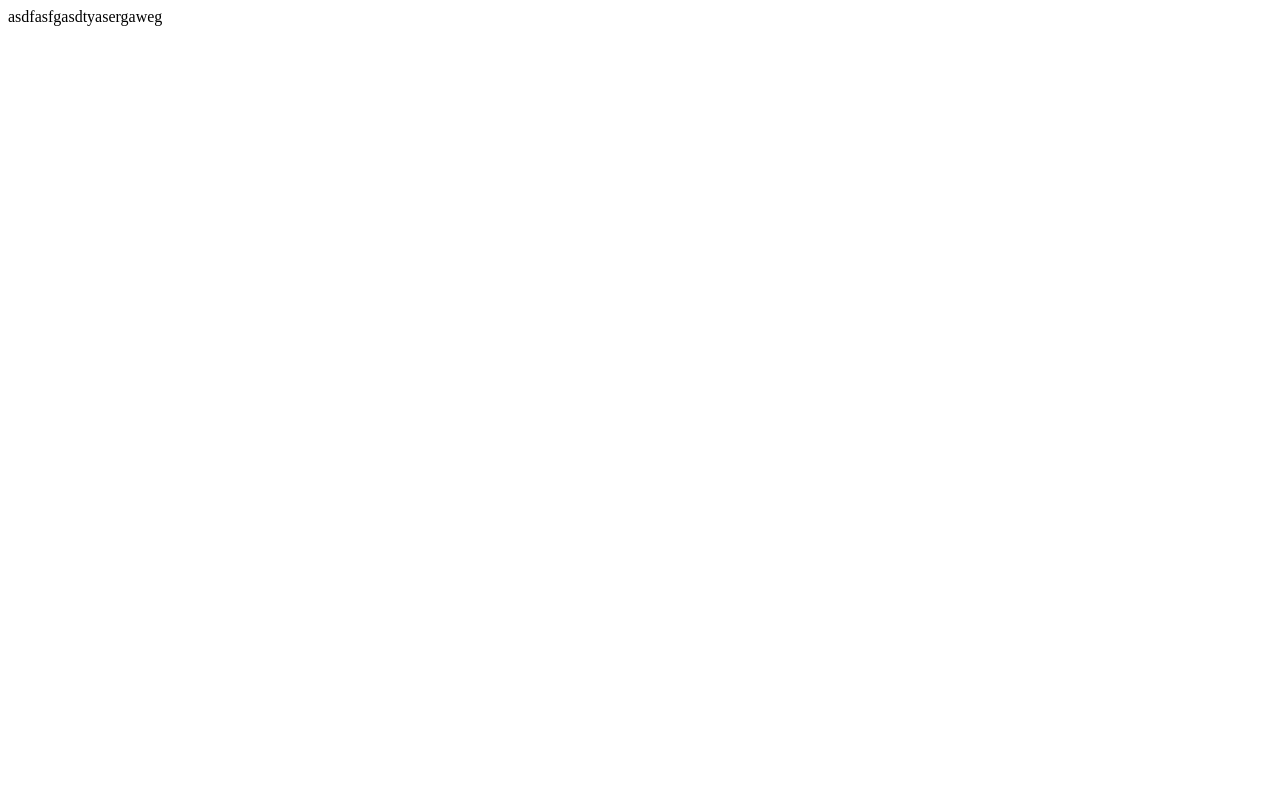
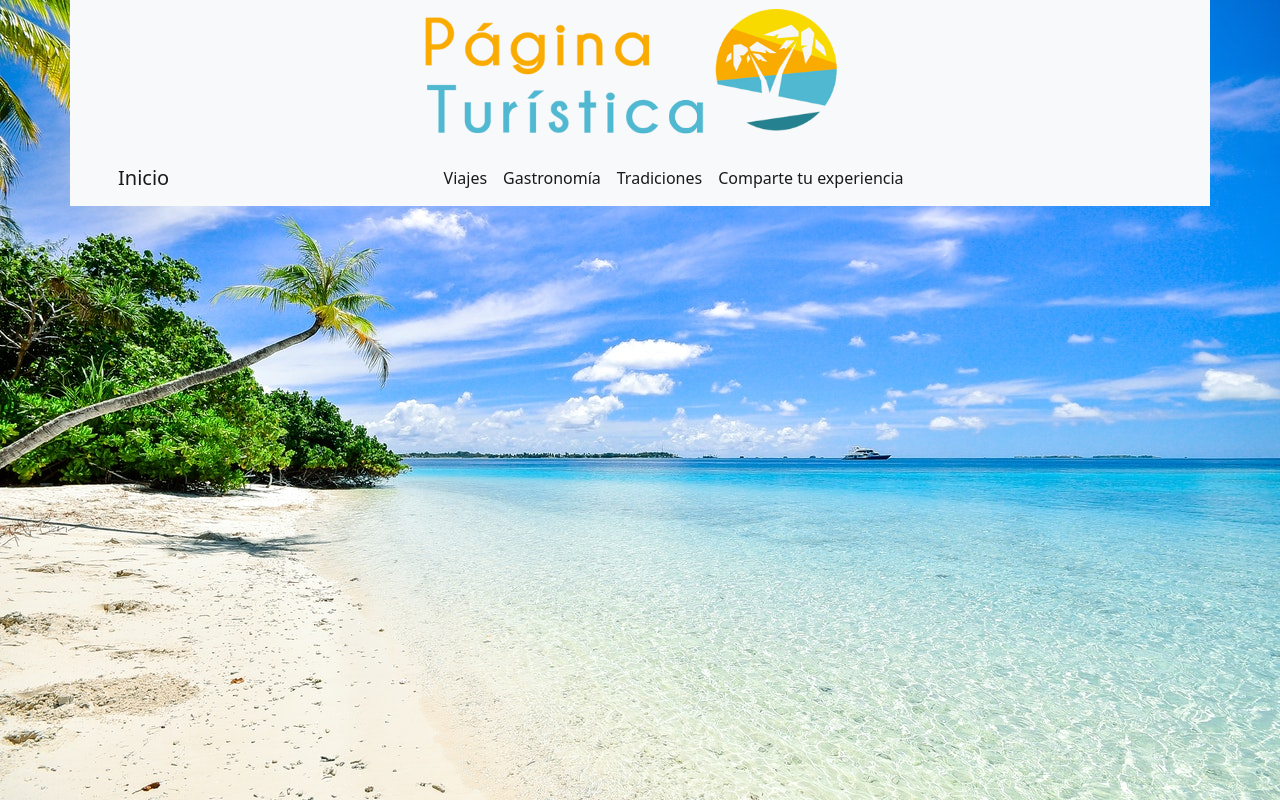
Before and after one commit to Ivan-Noriega/blog, a plain HTML site: page index.html in a window 1280 px wide. Drawn offline with nearby package versions, Linux system fonts and the light colour scheme.

Commit message:
primer avance

```diff
--- /dev/null
+++ b/assets/css/body.css
@@ -0,0 +1,10 @@
+body{
+    background-image: url(/assets/images/backgroud.jpg);
+    background-size: cover;
+    height: 100vh;
+    width: 100%;
+    background-repeat: no-repeat;
+    box-sizing: border-box;
+    padding: 0;
+    margin: 0;
+}
--- /dev/null
+++ b/assets/css/principal.css
@@ -0,0 +1,4 @@
+.imagen-header{
+    max-height: 150px;
+    width: auto;
+}
--- a/index.html
+++ b/index.html
@@ -1 +1,81 @@
-asdfasfgasdtyasergaweg
+<!doctype html>
+<html lang="en">
+  <head>
+    <!-- Required meta tags -->
+    <meta charset="utf-8">
+    <meta name="viewport" content="width=device-width, initial-scale=1">
+
+    <!-- Bootstrap CSS -->
+    <link href="https://cdn.jsdelivr.net/npm/bootstrap@5.0.2/dist/css/bootstrap.min.css" rel="stylesheet" integrity="sha384-EVSTQN3/azprG1Anm3QDgpJLIm9Nao0Yz1ztcQTwFspd3yD65VohhpuuCOmLASjC" crossorigin="anonymous">
+
+    <!-- Self Import -->
+
+    <title>Viaja.com</title>
+    <link rel="shortcut icon" href="/assets/svg/ico.svg" type="image/x-icon">
+    <link rel="stylesheet" href="/assets/css/body.css">
+    <link rel="stylesheet" href="/assets/css/principal.css">
+
+    <!--End Self Import -->
+  </head>
+  <body>
+    <!-- Self Code -->
+
+    <div class="principalContainer">
+      <div class="container bg-light">
+
+        <!--row principal-->
+        <div class="row d-flex justify-content-center">
+
+          <!--row header-->
+          <div class="row">
+
+            <!--imagen header-->
+          <div class="col-12 text-center">
+            <img src="/assets/images/logo-principal-top.png" alt="" class="img-fluid imagen-header">
+          </div>
+          <!--End imagen header-->
+
+          <!--Navbar-->
+          <nav class="navbar navbar-expand-lg navbar-light  bg-lihgt">
+            <div class="container-fluid d-flex justify-content-between">
+              <a class="navbar-brand" href="#">
+                Inicio
+              </a>
+              <button class="navbar-toggler" type="button" data-bs-toggle="collapse" data-bs-target="#navbarNavAltMarkup" aria-controls="navbarNavAltMarkup" aria-expanded="false" aria-label="Toggle navigation">
+                <span class="navbar-toggler-icon"></span>
+              </button>
+              <div class="collapse navbar-collapse d-flex justify-content-center" id="navbarNavAltMarkup">
+                <div class="navbar-nav text-center">
+                  <a class="nav-link active linkshoover" href="#">Viajes</a>
+                  <a class="nav-link active linkshoover" href="#">Gastronomía</a>
+                  <a class="nav-link active " href="#">Tradiciones</a>
+                  <a class="nav-link active" href="#">Comparte tu experiencia</a>
+                </div>
+              </div>
+            </div>
+          </nav>
+          <!--End Navbar-->
+
+          </div>
+          <!--End row header-->
+
+        </div>
+        <!--End row principal-->
+
+      </div>
+    </div>
+
+    <!-- End Self Code -->
+
+    <!-- Optional JavaScript; choose one of the two! -->
+
+    <!-- Option 1: Bootstrap Bundle with Popper -->
+    <script src="https://cdn.jsdelivr.net/npm/bootstrap@5.0.2/dist/js/bootstrap.bundle.min.js" integrity="sha384-MrcW6ZMFYlzcLA8Nl+NtUVF0sA7MsXsP1UyJoMp4YLEuNSfAP+JcXn/tWtIaxVXM" crossorigin="anonymous"></script>
+
+    <!-- Option 2: Separate Popper and Bootstrap JS -->
+    <!--
+    <script src="https://cdn.jsdelivr.net/npm/@popperjs/core@2.9.2/dist/umd/popper.min.js" integrity="sha384-IQsoLXl5PILFhosVNubq5LC7Qb9DXgDA9i+tQ8Zj3iwWAwPtgFTxbJ8NT4GN1R8p" crossorigin="anonymous"></script>
+    <script src="https://cdn.jsdelivr.net/npm/bootstrap@5.0.2/dist/js/bootstrap.min.js" integrity="sha384-cVKIPhGWiC2Al4u+LWgxfKTRIcfu0JTxR+EQDz/bgldoEyl4H0zUF0QKbrJ0EcQF" crossorigin="anonymous"></script>
+    -->
+  </body>
+</html>
```
Also changed, not shown: assets/images/backgroud.jpg (added), assets/images/logo-principal-top.png (added), assets/svg/ico.svg (added).
